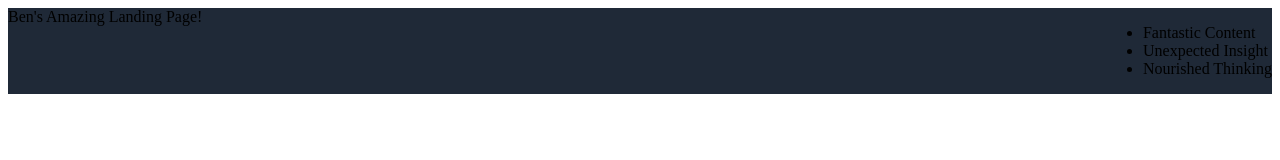
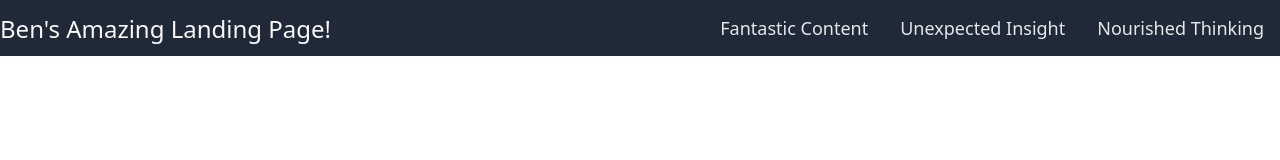
Before and after one commit to BenjaminMuffett/odin-landing-page, a plain HTML site: page index.html in a window 1280 px wide. Drawn offline with Linux system fonts and the light colour scheme.

Commit message:
Structure Heading

```diff
--- a/style.css
+++ b/style.css
@@ -1,15 +1,42 @@
 body {
     display: flex;
     flex-direction: column;
+    margin: 0;
+    font-family: system-ui, -apple-system, BlinkMacSystemFont, 'Segoe UI', Roboto, Oxygen, Ubuntu, Cantarell, 'Open Sans', 'Helvetica Neue', sans-serif;
 }
 
 .Header {
     background-color: #1f2937;
     display: flex;
-    justify-content: space-between;
-    align-content: center;
+    align-items: center;
 }
 
+.header-left {
+    color: #f9faf8;
+    font-size: 24px;
+    flex: 1;
+}
+
+/* .header-right {
+    display: flex;
+} */
+
+ul {
+    list-style-type: none;
+    padding: 0px;
+    margin: 0px;
+    display: flex;
+}
+
+li {
+    margin: 16px;
+}
+
+a {
+    text-decoration: none;
+    color: #e5e7eb;
+    font-size: 18px;
+}
 
 .Container-1 {
     background-color: #1f2937;
```
